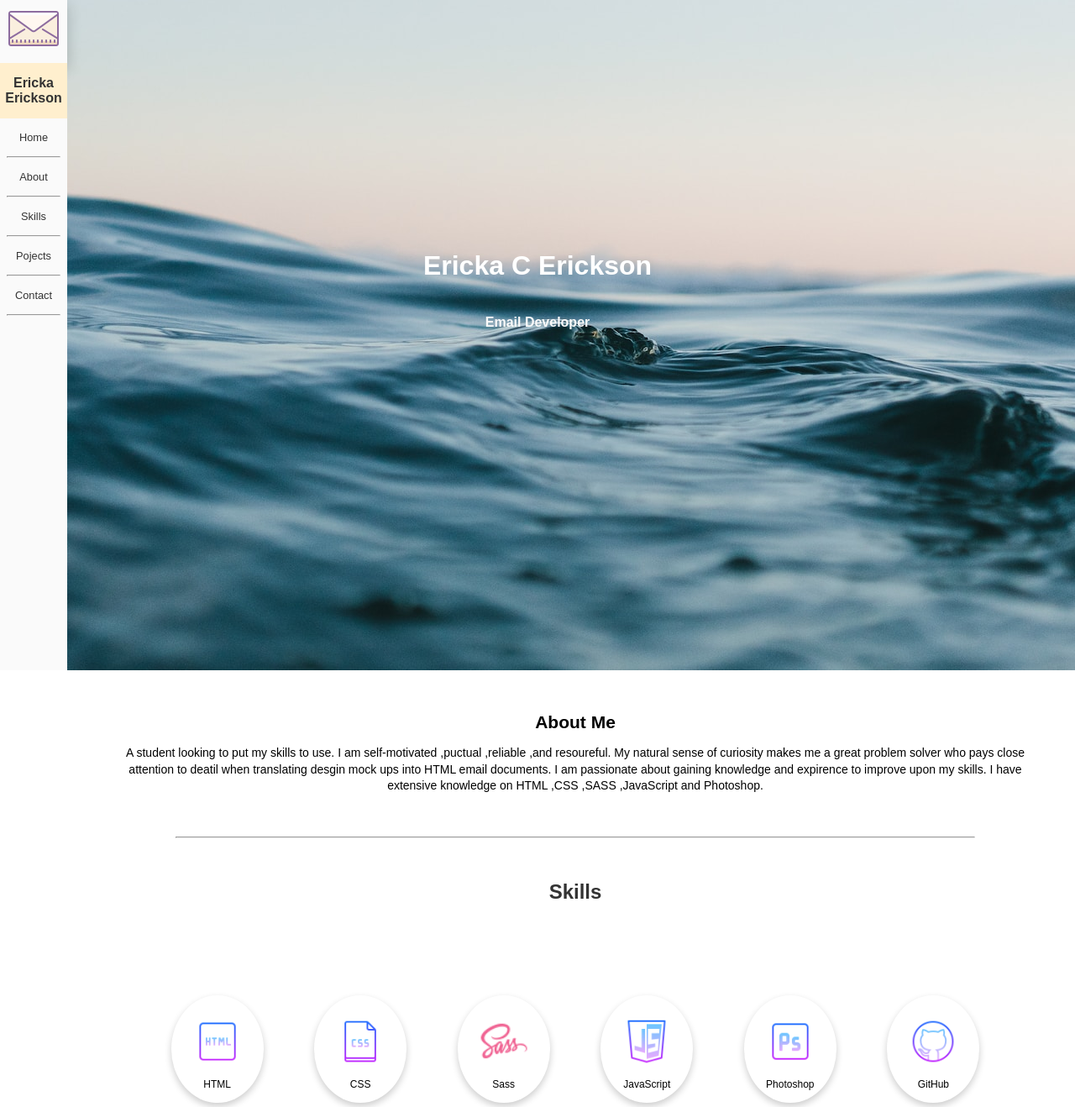
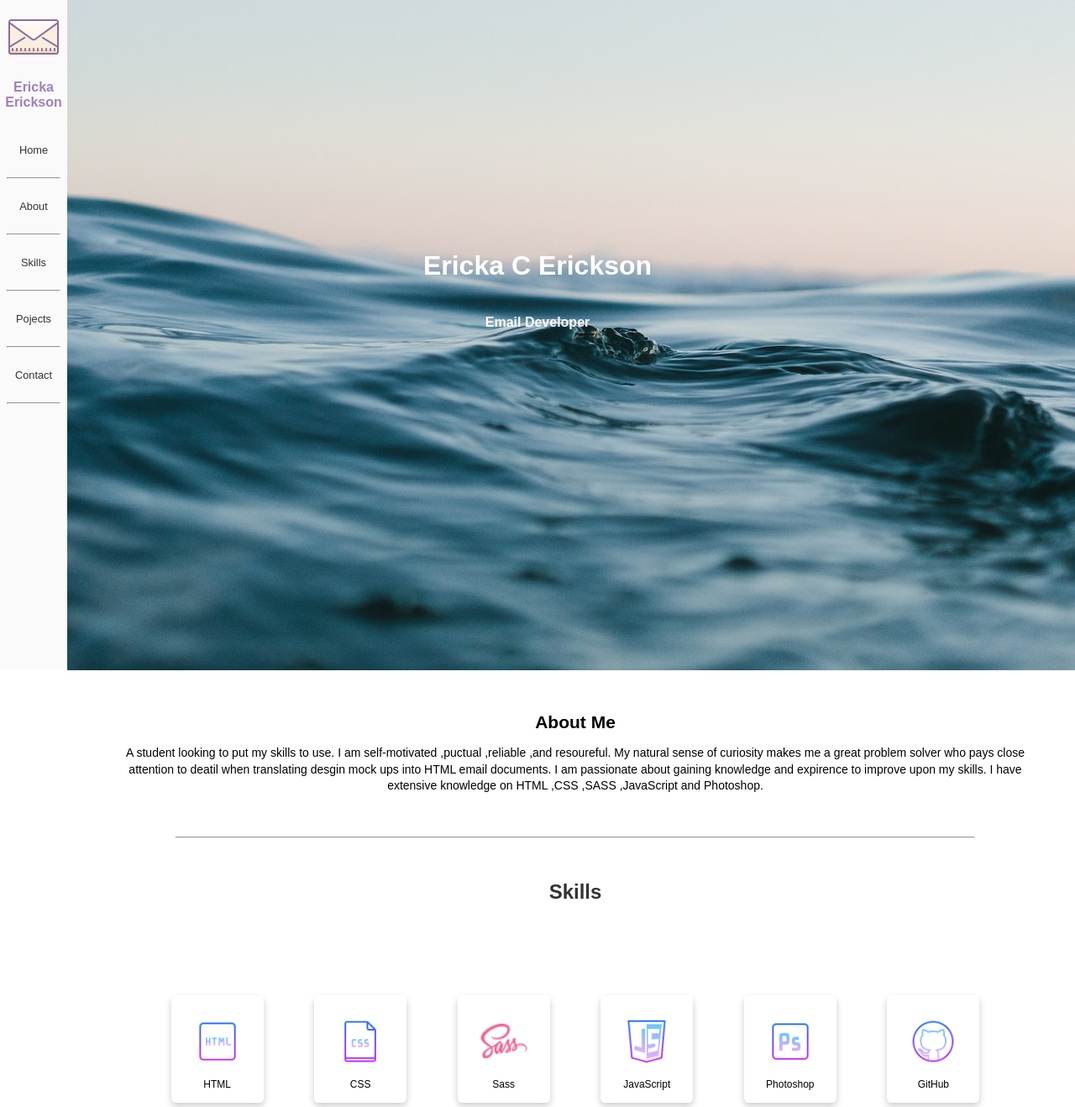
Before and after one commit to eerickson2017/erickae.github.io, a plain HTML site: page index.html in a window 1280 px wide. Shown: the part 2-1320 px from the top of the page at 84% size. Drawn offline with nearby package versions, Linux system fonts and the light colour scheme.

Commit message:
final color  touches

```diff
--- a/index.html
+++ b/index.html
@@ -15,7 +15,7 @@
             <nav>
                 <ul>
                     <li><img src="imgs/email.png" alt=""></li>
-                    <p  style="padding:15px 0 15px; margin: 0;  text-align: center;  font-weight: bold; background-color: #ffefce; width: 80px; "><a href="#contact">Ericka Erickson</a></p>
+                    <p  style="padding:0 0 15px; margin: 0;  text-align: center;  font-weight: bold;  width: 80px; "><a href="#contact" style="color: #9e81b9;">Ericka Erickson</a></p>
                     <li><a  href="#">Home</a></li>
                     <hr>
                     <li><a  href="#about">About</a></li>
--- a/main.scss
+++ b/main.scss
@@ -33,6 +33,7 @@ body{
         padding:15px 0;
         text-align: center;
         font-size: .8rem;
+        margin: 10px 0;
     }
     li:hover {
         box-shadow: 0 8px 16px 0 rgba(0,0,0,0.2);
@@ -48,6 +49,7 @@ body{
     background-color:$primaryWhite;
     height:100vh;
     position:fixed;
+
     img{
         margin: -10px;
     }
@@ -73,11 +75,9 @@ hr{
     box-shadow: 0 4px 8px 0 rgba(0,0,0,0.2);
     transition: 0.3s;
     margin: 30px;
-    border-radius: 50%;
+    border-radius: 5%;
     padding: 15px;
-    :hover {
-        box-shadow: 0 8px 16px 0 rgba(0,0,0,0.2);
-    }
+
 }
 .container{
     padding:40px 100px ;
@@ -107,6 +107,7 @@ hr{
     margin: 0 auto;
     @include flexContainer;
     width: 80vw;
+
 
     img{
         padding: 10px 10px 10px;
```
Also changed, not shown: main.css, 1 other file.
